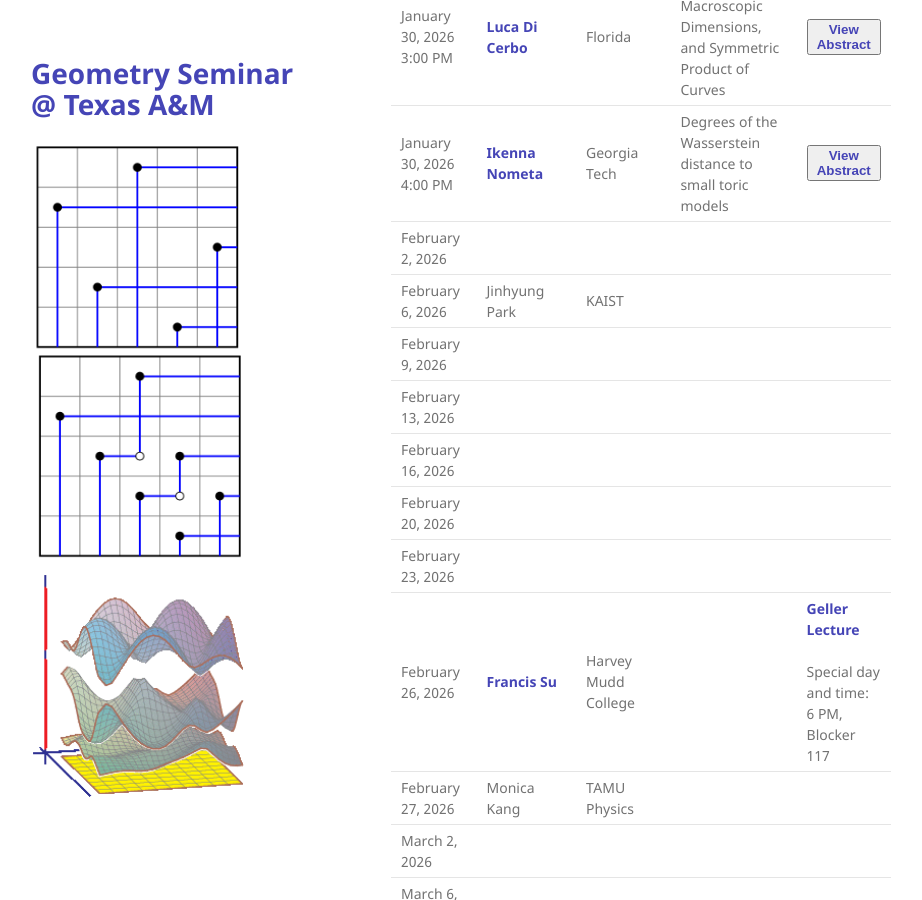
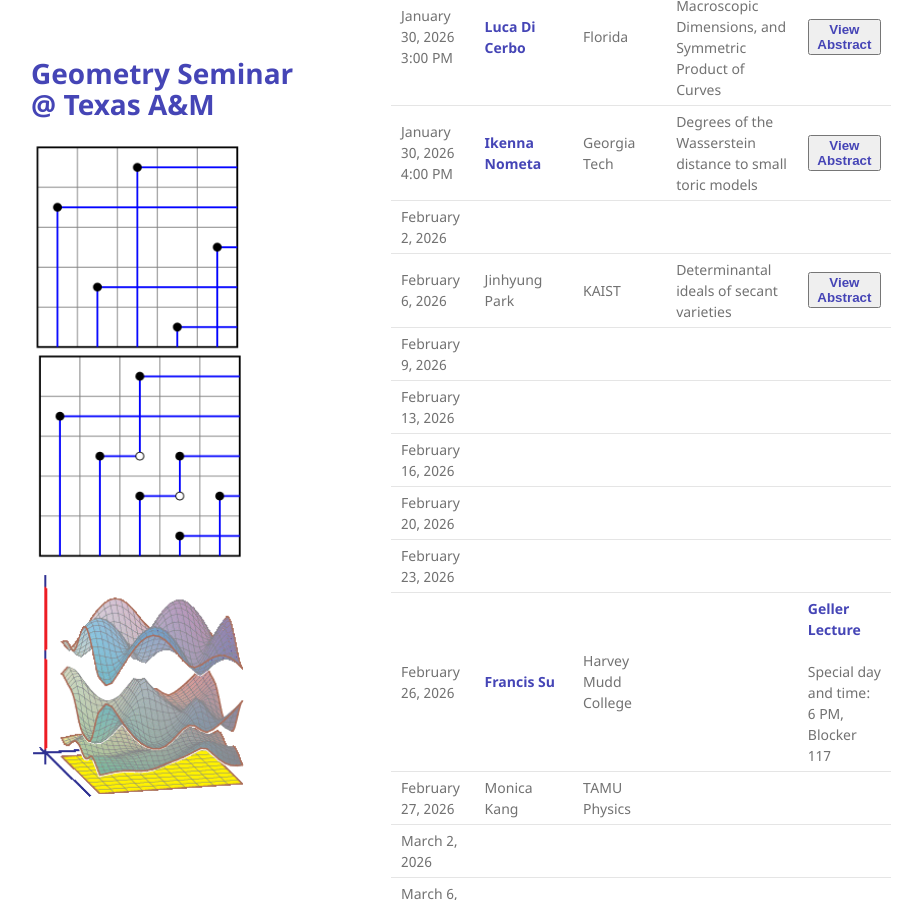
Before and after one commit to tamu-seminar/geometry, a Jekyll site: the page built from index.md, in a window 1280 px wide and 900 px high, scrolled down 518 px. Shown: the whole window, without its empty margins (179-1101 px from the left). Built offline with Jekyll 4.4.1, drawn with Linux system fonts in a browser that asks for light colours.

Commit message:
Update index.md
added title and abstract for park's talk

```diff
--- a/index.md
+++ b/index.md
@@ -30,7 +30,7 @@ The organizers are [Frank Sottile](https://franksottile.github.io/) and others.
 | January 30, 2026 3:00 PM |[Luca Di Cerbo](https://people.clas.ufl.edu/ldicerbo/) | Florida |Curvature, Macroscopic Dimensions, and Symmetric Product of Curves |  <button type="button" class="abstract-link" onclick="showAbstract('DiCerbo')">View Abstract</button>|
 | January 30, 2026 4:00 PM|[Ikenna Nometa](https://www.ikennanometa.com/) | Georgia Tech | Degrees of the Wasserstein distance to small toric models| <button type="button" class="abstract-link" onclick="showAbstract('Nometa')">View Abstract</button> |
 | February 2, 2026 | | | | |
-| February 6, 2026 | Jinhyung Park | KAIST | | |
+| February 6, 2026 | Jinhyung Park | KAIST | Determinantal ideals of secant varieties |<button type="button" class="abstract-link" onclick="showAbstract('Park')">View Abstract</button>  |
 | February 9, 2026 | | | | |
 | February 13, 2026 | | | | |
 | February 16, 2026 | | | | |
@@ -146,6 +146,17 @@ This talk is based on a joint work (<a href="https://msp.org/astat/2024/15-2/ast
 
 <!---------------------------------------------------------------------------------------------------->
 
+<div id="Park" style="display:none;" aria-hidden="true">
+  <p>
+We show that the homogeneous ideals of secant varieties of smooth projective curves and surfaces in sufficiently ample embeddings are determinantally presented. The same result holds for the first secant varieties of arbitrary smooth projective varieties in sufficiently ample embeddings. This completely settles a conjecture of Eisenbud-Koh-Stillman for curves and partially resolves a conjecture of Sidman-Smith in higher dimensions. To establish the results, we employ the geometry of Hilbert schemes of points. Based on our method, we also prove that the homogeneous ideals of arbitrary projective schemes in sufficiently ample embeddings are generated by quadrics of rank three, confirming a conjecture of Han-Lee-Moon-Park. This is joint work with Daniele Agostini.
+</p>
+<p>
+This talk is based on a joint work (<a href="https://msp.org/astat/2024/15-2/astat-v15-n2-p05-s.pdf">DOI: 10.2140/astat.2024.15.249</a>) with Greg DePaul, Serkan Hoşten, and Nilava Metya
+</p>
+</div>
+
+<!---------------------------------------------------------------------------------------------------->
+
 
 
 
```
